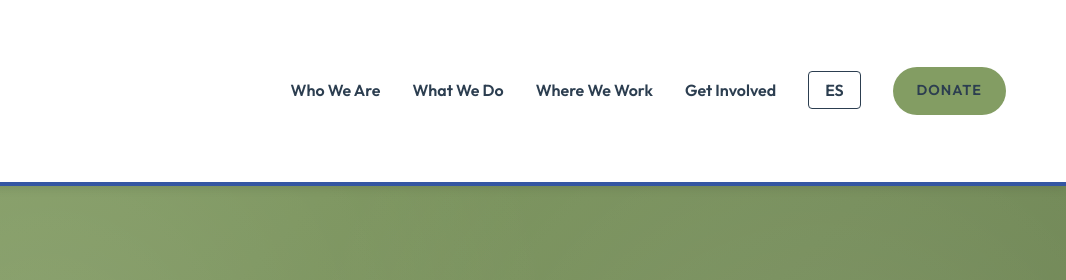
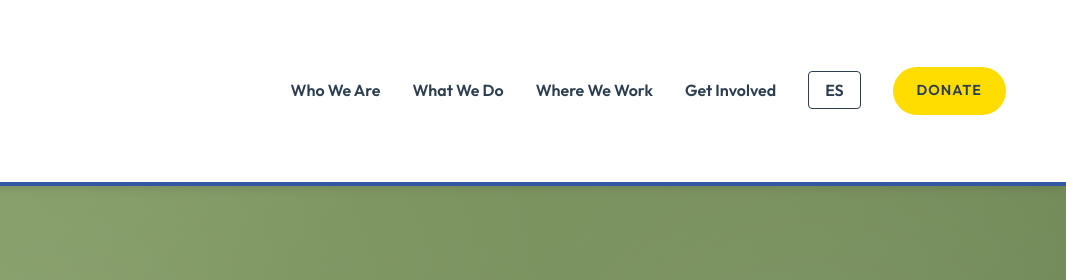
Before and after one commit to rissierieduktec/web, a plain HTML site: page donate.html in a window 1280 px wide. Shown: the top 280 px of the page, 214-1280 px from the left. Drawn offline with nearby package versions, Linux system fonts and the light colour scheme; a script that the page names is missing; a web font is replaced by a local one.

Commit message:
bton donar

```diff
--- a/css/style.css
+++ b/css/style.css
@@ -105,13 +105,14 @@ a:hover {
 }
 
 .btn-primary {
-    background-color: var(--primary-color);
-    color: var(--white);
+    background-color: #FFDD00;
+    color: #0E2B5E;
+    font-weight: 800;
 }
 
 .btn-primary:hover {
-    background-color: #c0392b;
-    color: var(--white);
+    background-color: #eebb00;
+    color: #0E2B5E;
 }
 
 .btn-secondary {
@@ -1691,4 +1692,4 @@ a:hover {
                 gap: 2rem;
             }
         }
-    }
+    }}
```
Also changed, not shown: css/impact-section.css (+4 -3 lines).
